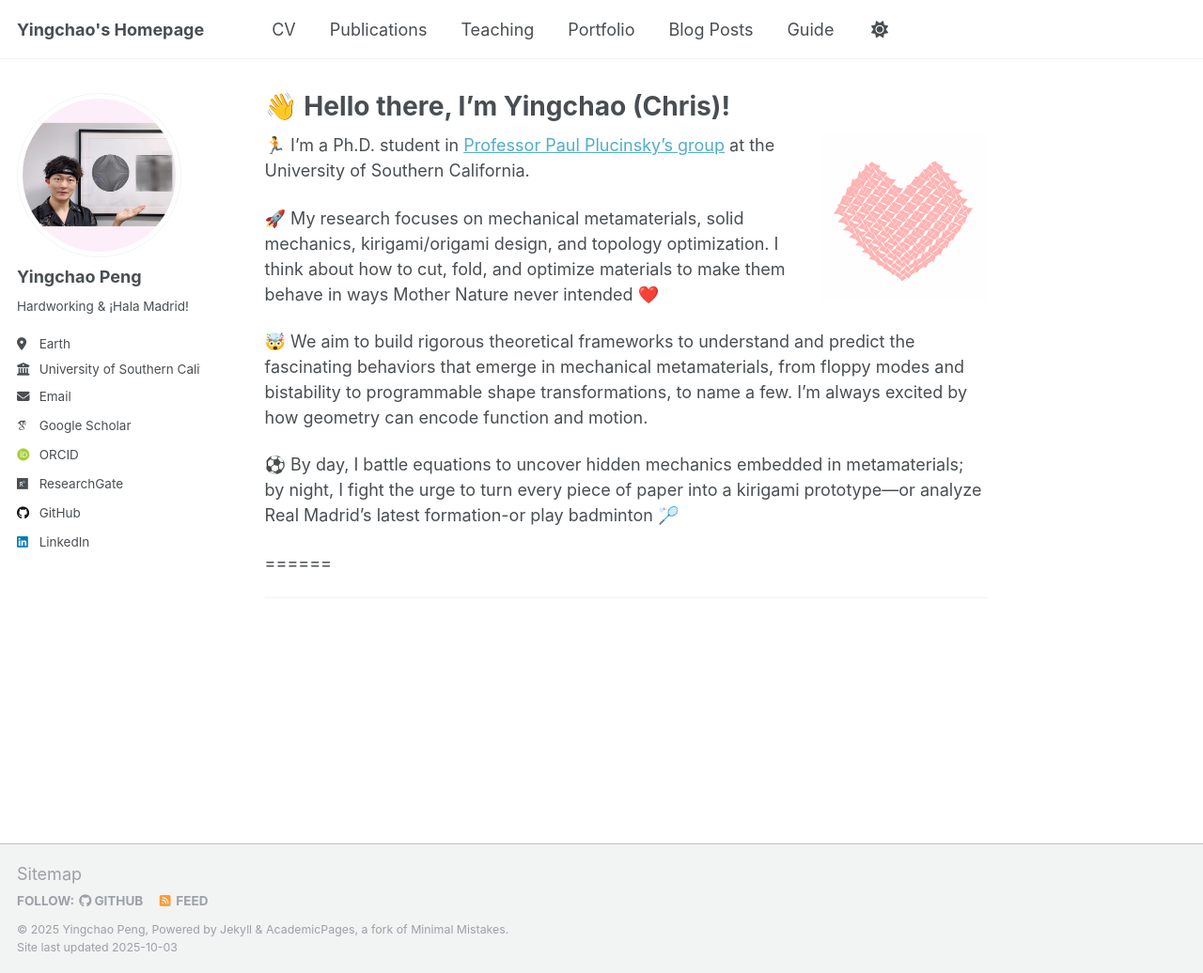
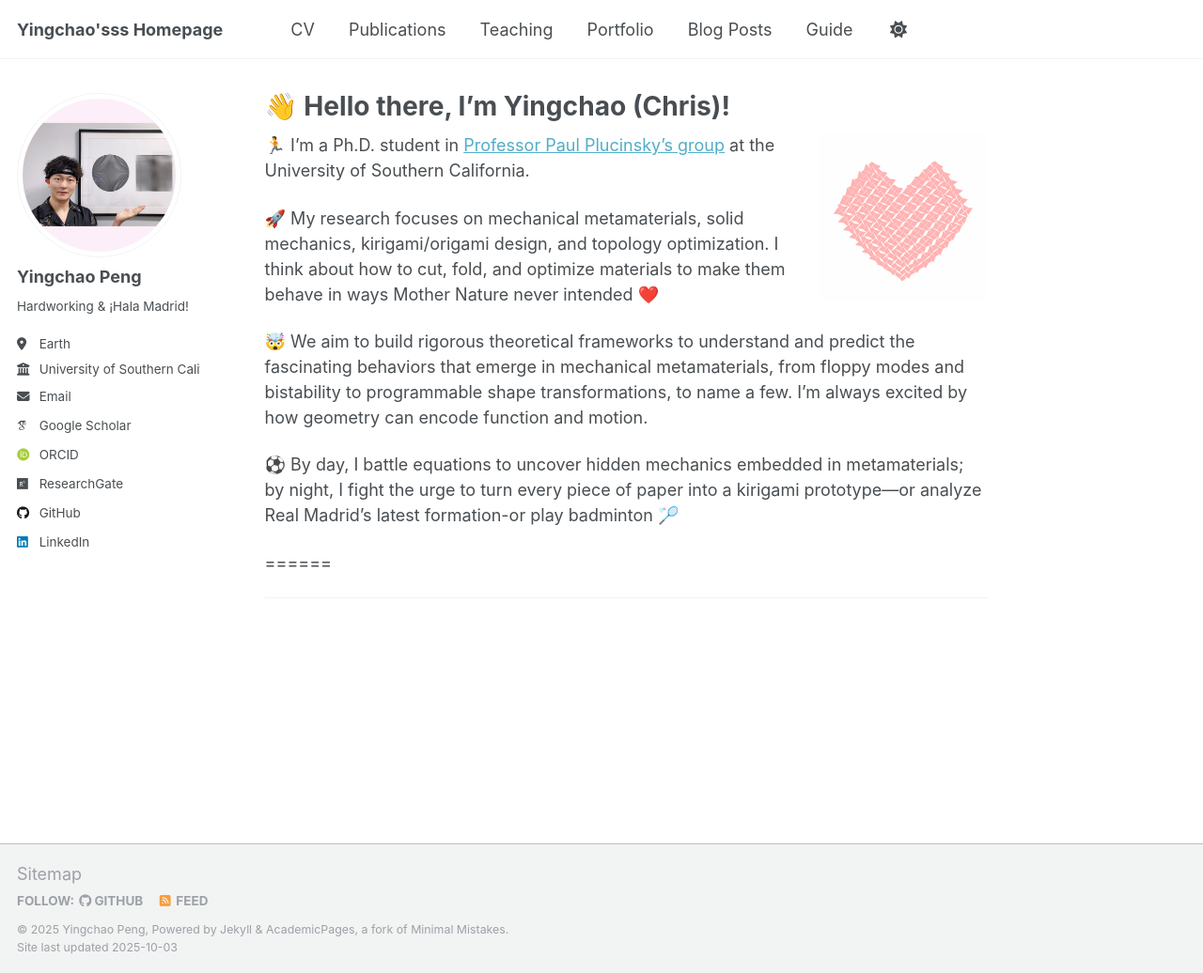
Before and after one commit to YingchaoPeng/YingchaoPeng.github.io, a Jekyll site: the page built from _pages/about.md, in a window 1280 px wide and 1036 px high. Shown: the whole window at 94% size. Built offline with Jekyll 4.4.1, drawn with Linux system fonts in a browser that asks for light colours; some web fonts are replaced; a script that is not in the unit is left out.

Commit message:
Update _config.yml

```diff
--- a/_config.yml
+++ b/_config.yml
@@ -9,11 +9,11 @@
 # Basic Site Settings
 locale                   : "en-US"
 site_theme               : "default"
-title                    : "Yingchao's Homepage"
+title                    : "Yingchao'sss Homepage"
 title_separator          : "-"
 name                     : &name "Yingchao Peng"
 description              : &description "personal description"
-url                      : https://Yingchaopeng.github.io # the base hostname & protocol for your site e.g. "https://[your GitHub username].github.io" or if you already have some other page hosted on Github then use "https://[your GitHub username].github.io/[Your Repo Name]"
+url                      : https://YingchaoPeng.github.io # the base hostname & protocol for your site e.g. "https://[your GitHub username].github.io" or if you already have some other page hosted on Github then use "https://[your GitHub username].github.io/[Your Repo Name]"
 baseurl                  : "" # the subpath of your site, e.g. "/blog"
 repository               : "academicpages/academicpages.github.io"
 
```
